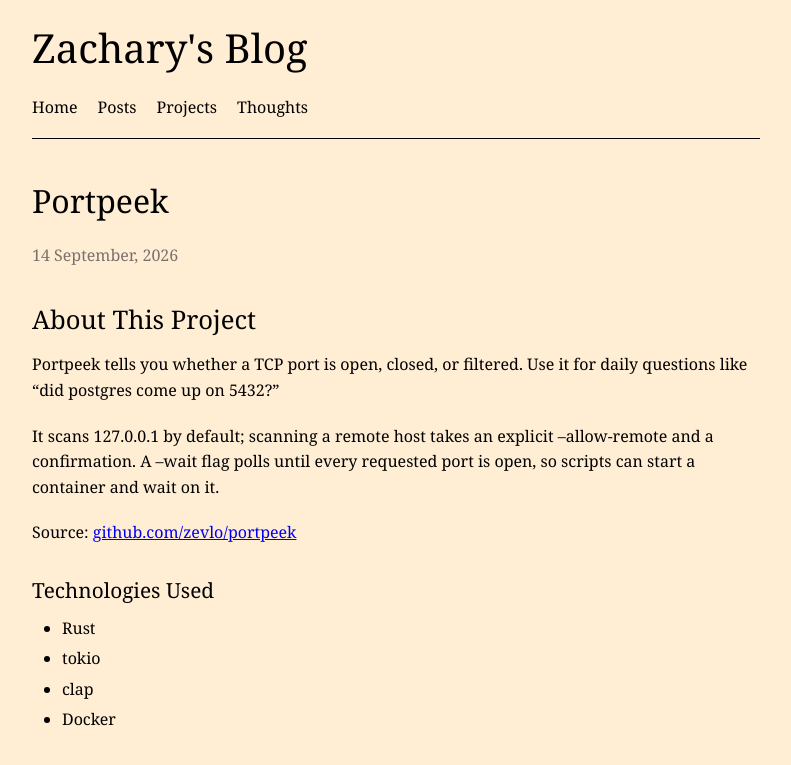
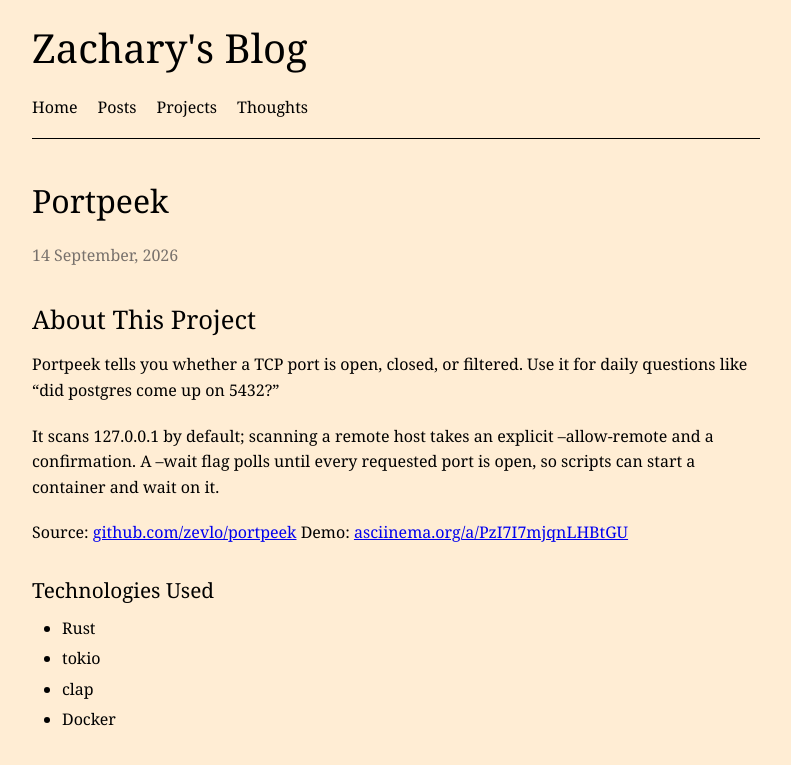
Before and after one commit to zevlo/zevlo.github.io, a Jekyll site: the page built from _projects/portpeek.md, in a window 1280 px wide. Shown: the top 765 px of the page, without its empty margins (244-1035 px from the left). Built offline with Jekyll 4.4.1, drawn with Linux system fonts in a browser that asks for light colours.

Commit message:
add portpeek demo link

```diff
--- a/_projects/portpeek.md
+++ b/_projects/portpeek.md
@@ -4,6 +4,7 @@ title: "Portpeek"
 date: 2026-09-14
 description: "A localhost-first TCP port checker: is a service listening on this port?"
 github_url: "https://github.com/zevlo/portpeek"
+demo_url: "https://asciinema.org/a/PzI7I7mjqnLHBtGU"
 ---
 
 ## About This Project
@@ -16,6 +17,7 @@ It scans 127.0.0.1 by default; scanning a remote host takes an explicit
 port is open, so scripts can start a container and wait on it.
 
 Source: [github.com/zevlo/portpeek](https://github.com/zevlo/portpeek)
+Demo: [asciinema.org/a/PzI7I7mjqnLHBtGU](https://asciinema.org/a/PzI7I7mjqnLHBtGU)
 
 ### Technologies Used
 
```
